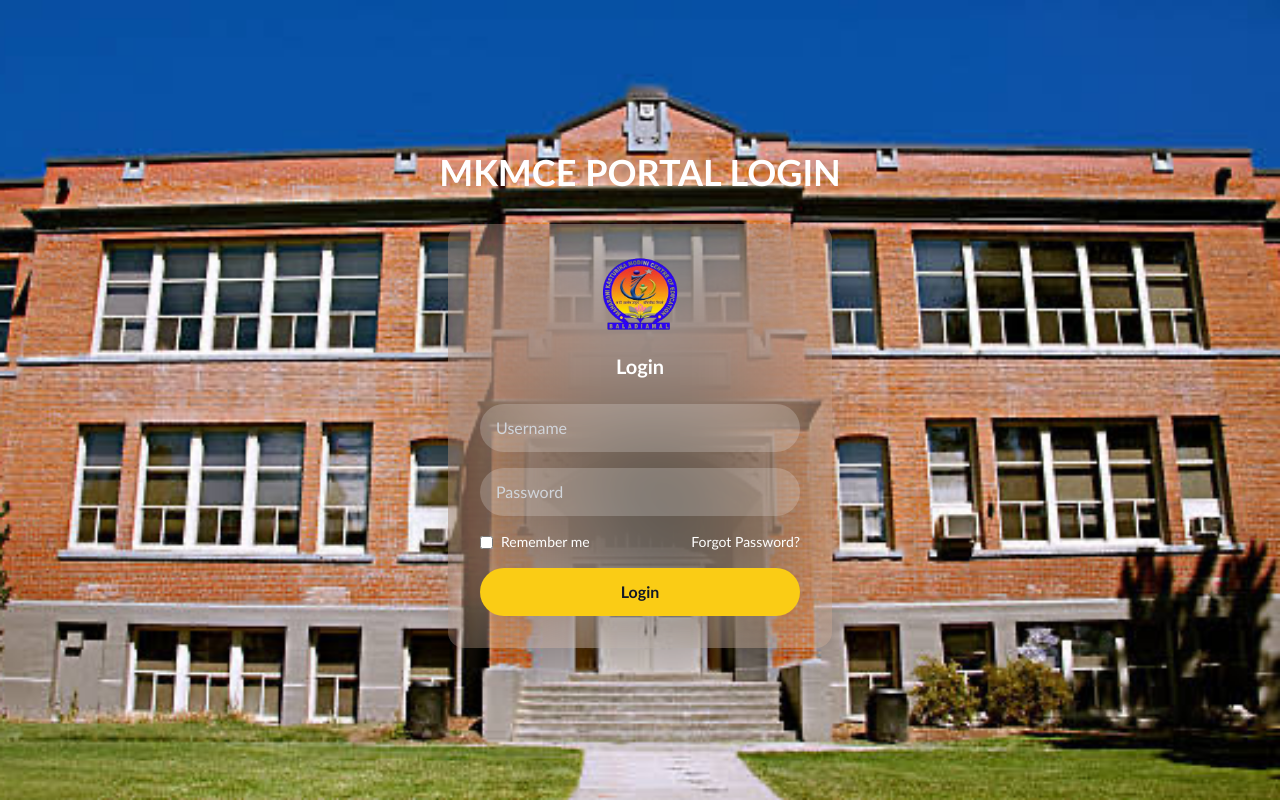
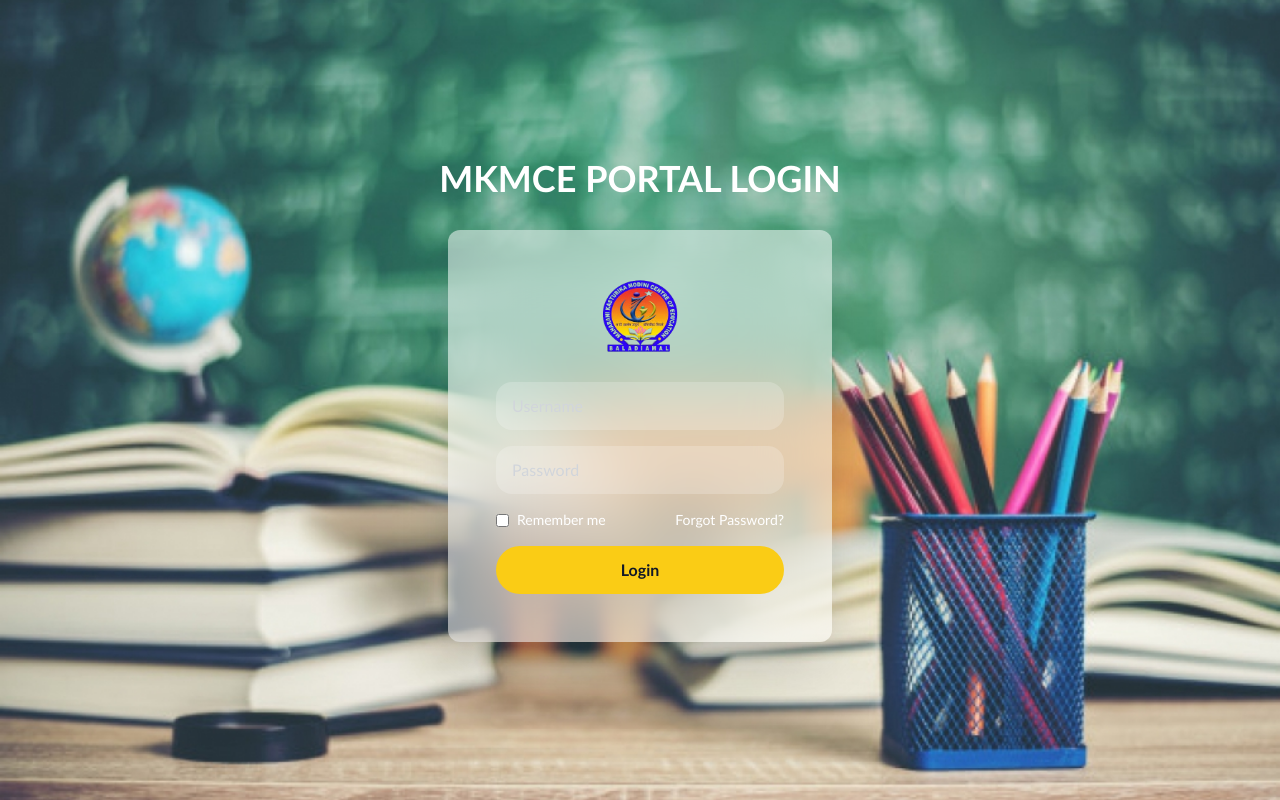
Before and after one commit to Tarunmeher/mkmce-client, a React (Vite) app: page /login in a window 1280 px wide. Built offline with nearby package versions, Linux system fonts and the light colour scheme.

Commit message:
loginpage enhance

```diff
--- a/src/Portal/Login/Login.jsx
+++ b/src/Portal/Login/Login.jsx
@@ -5,7 +5,7 @@
 import "react-toastify/dist/ReactToastify.css";
 import { useNavigate } from "react-router-dom";
 import logo from "../../assets/mkmce-logo.png";
-import loginLogo from "../../assets/mkmce-login.png";
+import loginLogo from "../../assets/loginbg.jpg";
 
 const Login = () => {
   const [username, setUsername] = useState("");
@@ -47,18 +47,18 @@
 
       {/* Login Box */}
       <div
-        className="bg-white/10 backdrop-blur-3xl p-8 rounded-2xl shadow-2xl w-full max-w-sm text-center"
+        className="bg-white/50 backdrop-blur-2xl p-12 rounded-xl shadow-2xl w-full max-w-sm text-center"
         data-aos="zoom-in"
       >
         {/* Logo */}
         <img
           src={logo}
           alt="MKMCE Logo"
-          className="w-20 h-20 mx-auto mb-4"
+          className="w-20 h-20 mx-auto mb-6"
           data-aos="fade-down"
         />
 
-        <h3 className="text-xl font-bold text-white mb-6">Login</h3>
+        {/* <h3 className="text-xl font-bold text-white mb-6">Login</h3> */}
 
         {/* Form */}
         <form className="space-y-4" onSubmit={handleLogin}>
@@ -68,7 +68,7 @@
               placeholder="Username"
               value={username}
               onChange={(e) => setUsername(e.target.value)}
-              className="w-full px-4 py-3 rounded-full bg-white/20 text-white placeholder-gray-300 focus:outline-none"
+              className="w-full px-4 py-3 rounded-2xl bg-white/20 text-white placeholder-gray-300 focus:outline-none"
               required
             />
           </div>
@@ -79,7 +79,7 @@
               placeholder="Password"
               value={password}
               onChange={(e) => setPassword(e.target.value)}
-              className="w-full px-4 py-3 rounded-full bg-white/20 text-white placeholder-gray-300 focus:outline-none"
+              className="w-full px-4 py-3 rounded-2xl bg-white/20 text-white placeholder-gray-300 focus:outline-none"
               required
             />
           </div>
```
Also changed, not shown: src/assets/loginbg.jpg (added).
